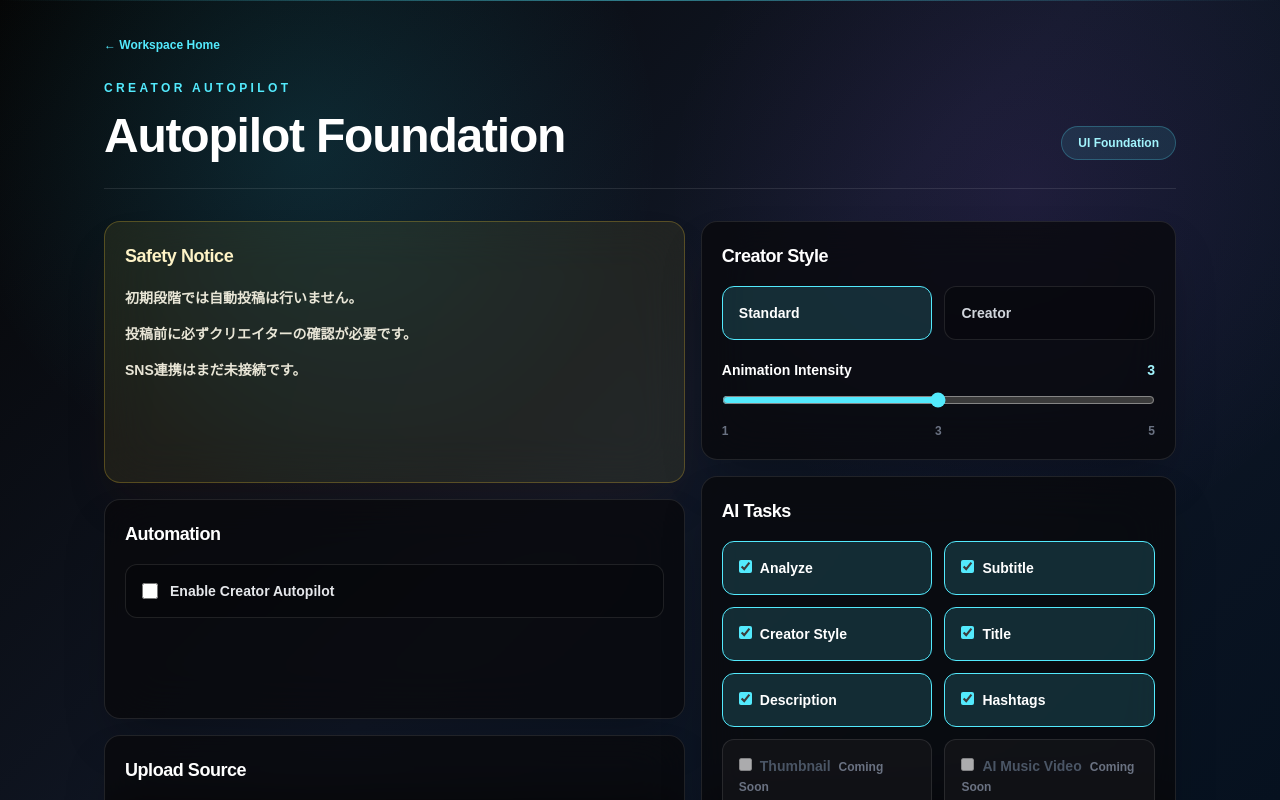
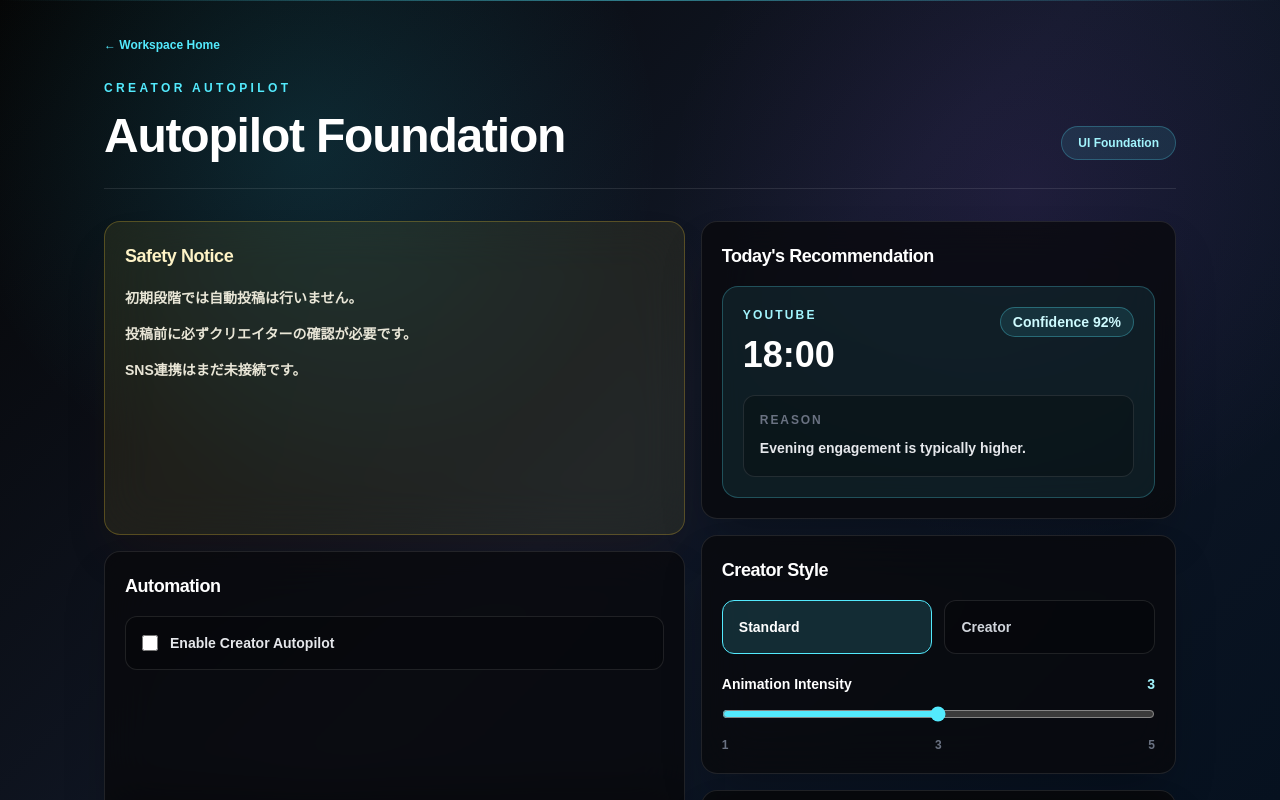
Before and after one commit to hiro042355/easyslice-ai, a Next.js app: page /autopilot in a window 1280 px wide. Shown: the top 800 px of the page. Built offline with nearby package versions, Linux system fonts and the light colour scheme.

Commit message:
Add recommended posting time engine

```diff
--- a/app/autopilot/page.tsx
+++ b/app/autopilot/page.tsx
@@ -1,6 +1,10 @@
 "use client";
 
 import { useState } from "react";
+import {
+  getRecommendedPostingTime,
+  type PostingPlatform,
+} from "../../lib/postingTimeEngine";
 
 type UploadSource = "local-video" | "youtube" | "folder-watch";
 type ScheduleMode = "manual" | "daily" | "weekly" | "custom";
@@ -156,6 +160,15 @@ export default function CreatorAutopilotPage() {
   const toggleTask = (task: AiTask) => {
     setConfig("aiTasks", toggleArrayValue(autopilotConfig.aiTasks, task));
   };
+
+  const recommendationPlatform: PostingPlatform =
+    autopilotConfig.platforms.find(
+      (platform): platform is PostingPlatform => platform !== "x"
+    ) ?? "youtube";
+  const postingRecommendation = getRecommendedPostingTime(
+    recommendationPlatform,
+    new Date().getDay()
+  );
 
   return (
     <main className="min-h-screen overflow-hidden bg-black text-white">
@@ -331,6 +344,34 @@ export default function CreatorAutopilotPage() {
           </div>
 
           <div className="grid gap-4">
+            <Section title="Today's Recommendation">
+              <div className="rounded-2xl border border-cyan-300/25 bg-cyan-300/[0.08] p-5">
+                <div className="flex flex-col gap-3 sm:flex-row sm:items-start sm:justify-between">
+                  <div>
+                    <p className="text-xs font-black uppercase tracking-[0.18em] text-cyan-200">
+                      {postingRecommendation.platform}
+                    </p>
+                    <p className="mt-3 text-4xl font-black text-white">
+                      {postingRecommendation.recommendedTime}
+                    </p>
+                  </div>
+
+                  <div className="rounded-full border border-cyan-300/30 bg-cyan-300/10 px-3 py-1 text-sm font-black text-cyan-100">
+                    Confidence {postingRecommendation.confidence}%
+                  </div>
+                </div>
+
+                <div className="mt-5 rounded-xl border border-white/10 bg-black/25 p-4">
+                  <p className="text-xs font-semibold uppercase tracking-[0.16em] text-gray-500">
+                    Reason
+                  </p>
+                  <p className="mt-2 text-sm font-semibold leading-6 text-gray-200">
+                    {postingRecommendation.reason}
+                  </p>
+                </div>
+              </div>
+            </Section>
+
             <Section title="Creator Style">
               <div className="grid gap-3 sm:grid-cols-2">
                 {(["standard", "creator"] as CreatorStyle[]).map((style) => (
--- /dev/null
+++ b/lib/postingTimeEngine.ts
@@ -0,0 +1,62 @@
+export type PostingPlatform = "youtube" | "tiktok" | "instagram";
+
+export type PostingRecommendation = {
+  platform: PostingPlatform;
+  recommendedTime: string;
+  confidence: number;
+  reason: string;
+};
+
+const weekdayRecommendations: Record<PostingPlatform, PostingRecommendation> = {
+  youtube: {
+    platform: "youtube",
+    recommendedTime: "18:00",
+    confidence: 92,
+    reason: "Evening engagement is typically higher.",
+  },
+  tiktok: {
+    platform: "tiktok",
+    recommendedTime: "19:00",
+    confidence: 86,
+    reason: "Short-form viewers are often active after school and work.",
+  },
+  instagram: {
+    platform: "instagram",
+    recommendedTime: "19:00",
+    confidence: 85,
+    reason: "Evening browsing tends to increase story and reel discovery.",
+  },
+};
+
+const weekendRecommendations: Record<PostingPlatform, PostingRecommendation> = {
+  youtube: {
+    platform: "youtube",
+    recommendedTime: "12:00",
+    confidence: 87,
+    reason: "Weekend viewers often have more time around midday.",
+  },
+  tiktok: {
+    platform: "tiktok",
+    recommendedTime: "12:00",
+    confidence: 88,
+    reason: "Midday weekend scrolling is a strong discovery window.",
+  },
+  instagram: {
+    platform: "instagram",
+    recommendedTime: "19:00",
+    confidence: 85,
+    reason: "Evening engagement is typically stable on weekends.",
+  },
+};
+
+export function getRecommendedPostingTime(
+  platform: PostingPlatform,
+  dayOfWeek: number
+): PostingRecommendation {
+  const isWeekend = dayOfWeek === 0 || dayOfWeek === 6;
+  const recommendationSet = isWeekend
+    ? weekendRecommendations
+    : weekdayRecommendations;
+
+  return recommendationSet[platform];
+}
```
